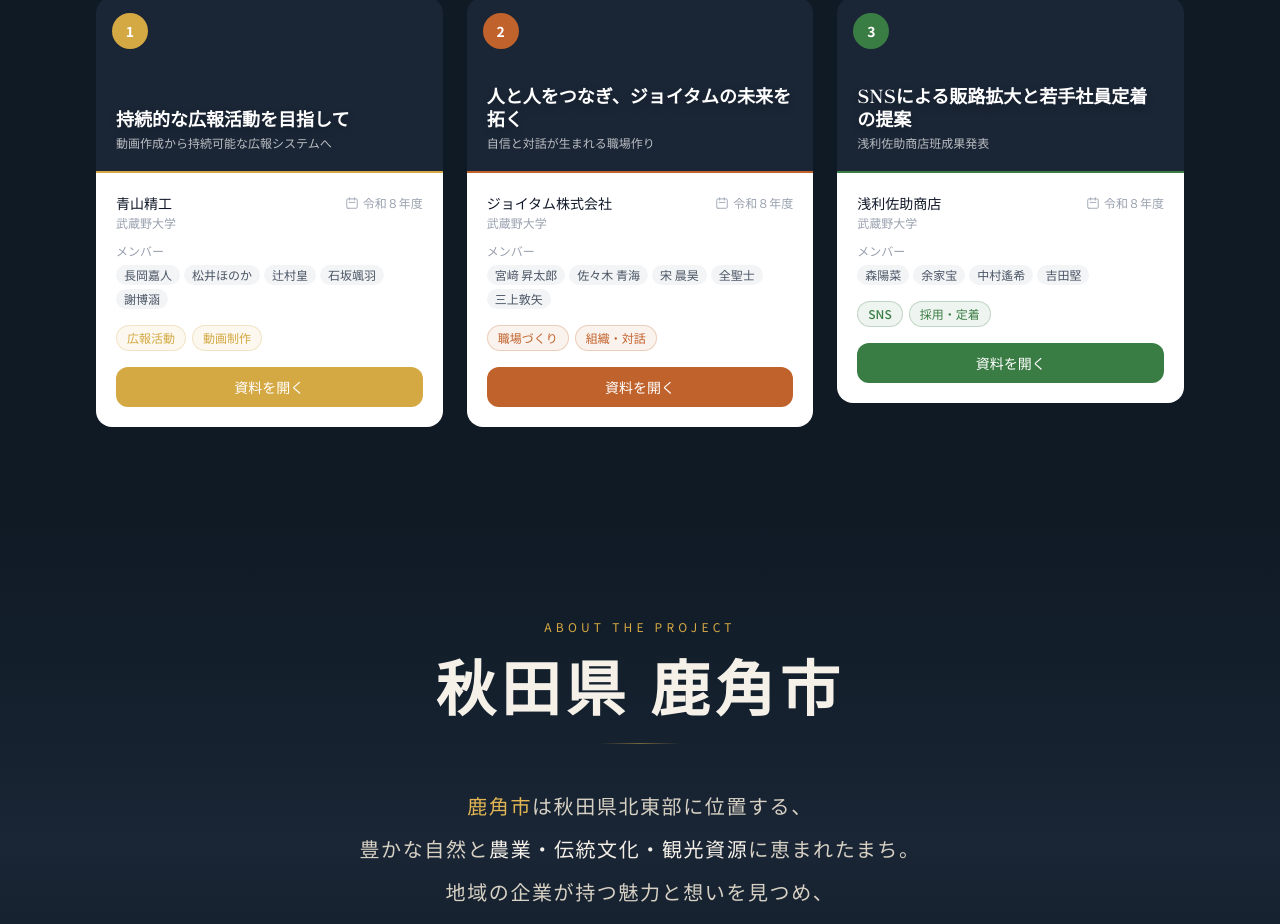
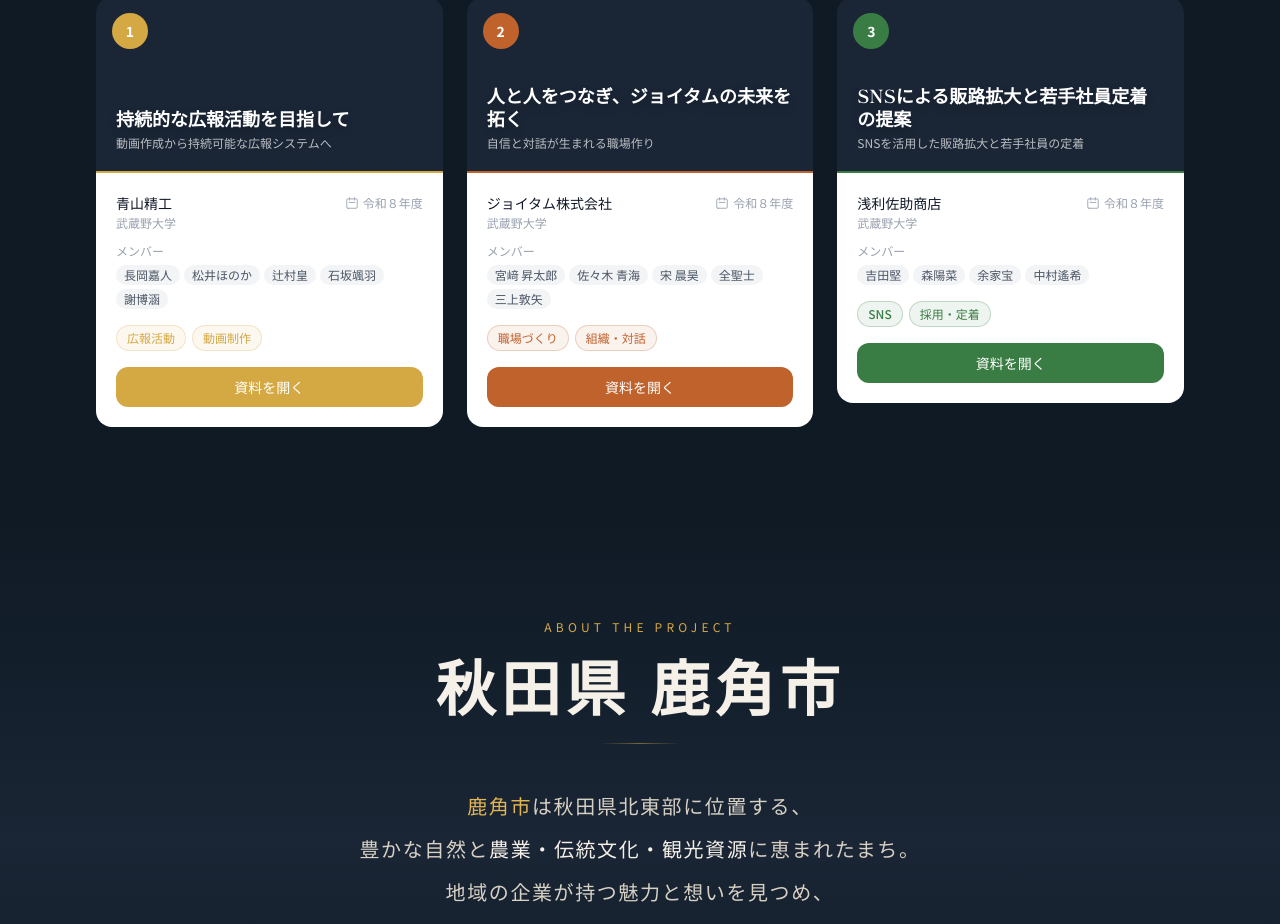
Before and after one commit to KAEDENARI-mikami/musashino-kazuno-fs, a React (Vite) app: page / in a window 1280 px wide. Shown: the part 1180-2104 px from the top of the page. Built offline with nearby package versions, Linux system fonts and the light colour scheme; the HTML template or start-up script is replaced by a standard one.

Commit message:
Refine Asari card copy and member order

```diff
--- a/src/App.tsx
+++ b/src/App.tsx
@@ -45,8 +45,8 @@
     id: 3,
     group: "浅利佐助商店",
     title: "SNSによる販路拡大と若手社員定着の提案",
-    subtitle: "浅利佐助商店班成果発表",
-    members: ["森陽菜", "余家宝", "中村遙希", "吉田堅"],
+    subtitle: "SNSを活用した販路拡大と若手社員の定着",
+    members: ["吉田堅", "森陽菜", "余家宝", "中村遙希"],
     faculty: "武蔵野大学",
     date: "令和８年度",
     tags: ["SNS", "採用・定着"],
```
